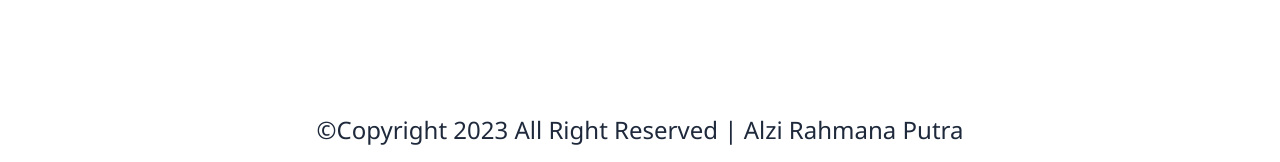
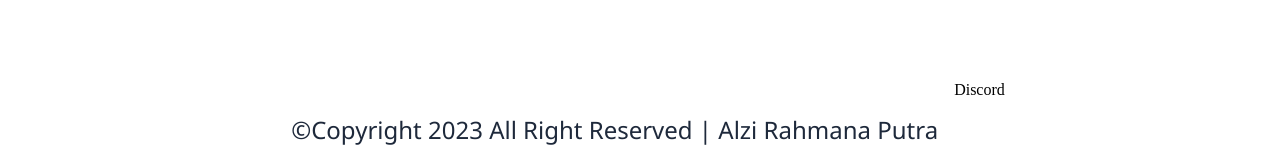
Before and after one commit to alziputra/SkilPath-Web-CTA, a plain HTML site: page index.html in a window 1280 px wide. Shown: the part 709-871 px from the top of the page. Drawn offline with Linux system fonts and the light colour scheme.

Commit message:
tambah class sosmed di file html

```diff
--- a/index.html
+++ b/index.html
@@ -57,6 +57,9 @@
             <div class="col-1-footer">
                 <p class="copy">&copy;Copyright 2023 All Right Reserved | Alzi Rahmana Putra</p>
             </div>
+            <div class="sosmed">
+                <li>Discord</li>
+            </div>
         </div>
     </footer>
 </body>
```
